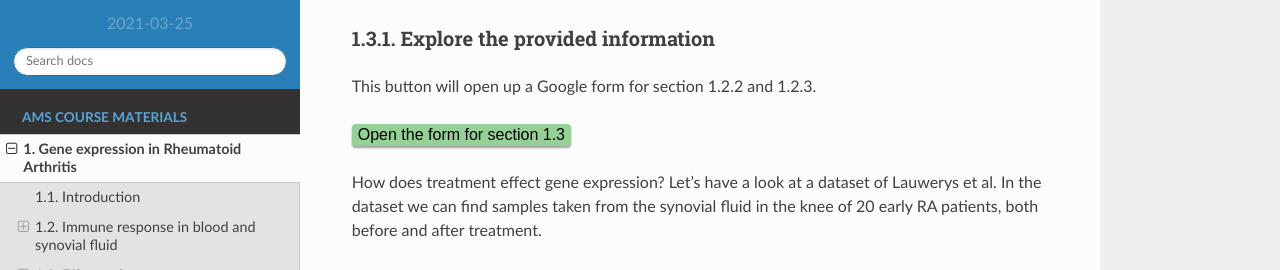
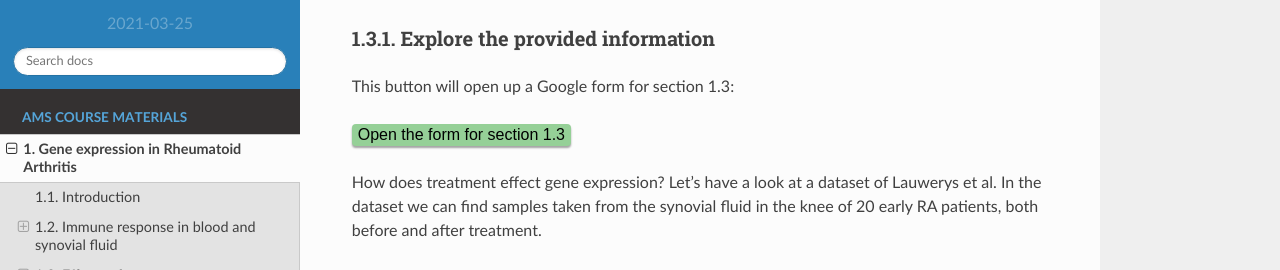
Before and after one commit to antronerds/r2-training-courses, a Sphinx documentation site: the page built from docs/RNA_seq_data_analysis_Using_Rheumatoid_Arthritis_data.md, in a window 1280 px wide and 900 px high, scrolled down 6684 px. Shown: the part 181-451 px from the top of the window. Built offline with Sphinx 7.4.7 and the Read the Docs theme 2.0.0, drawn with Linux system fonts in a browser that asks for light colours; pages that are not in the unit, such as notebooks, are missing from menus.

Commit message:
AMS last adaptations button

```diff
--- a/docs/RNA_seq_data_analysis_Using_Rheumatoid_Arthritis_data.md
+++ b/docs/RNA_seq_data_analysis_Using_Rheumatoid_Arthritis_data.md
@@ -185,7 +185,7 @@ R2 presents the Okuzono dataset samples with its available annotation in a table
 
 ##### Explore the provided information
 
- This button will open up a Google form for section 1.2.2 and 1.2.3.
+ This button will open up a Google form for section 1.3:
 
   <button class="course googleform" onclick="window.open('https://docs.google.com/forms/d/e/1FAIpQLSdV8jh8L6Pkadh7xVffbyoMiUpdEYk9PwUesO3NWKjLRCu4FA/viewform?usp=sf_link','_blank');" type="button">Open the form for section 1.3</button>
 
```
